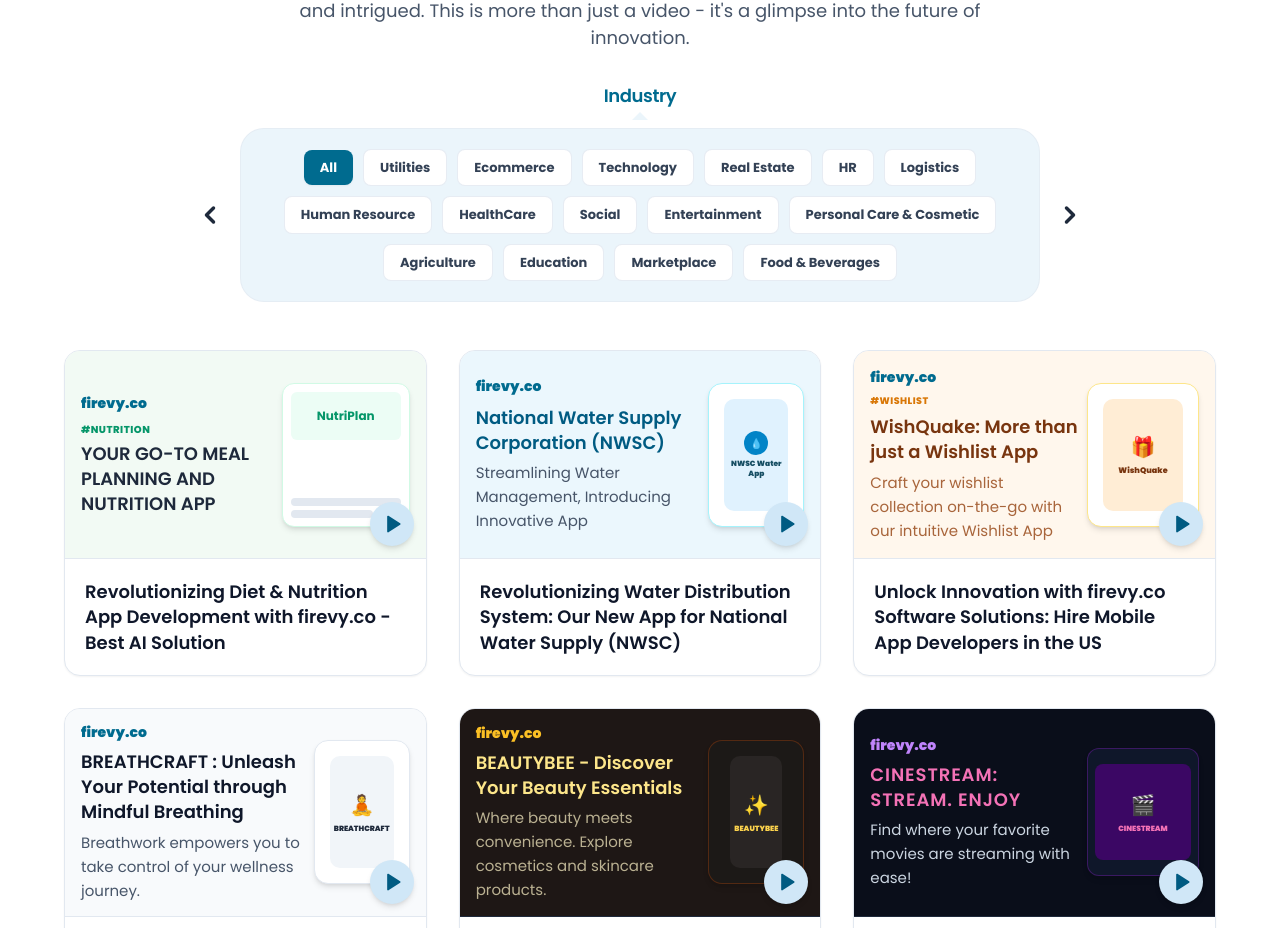
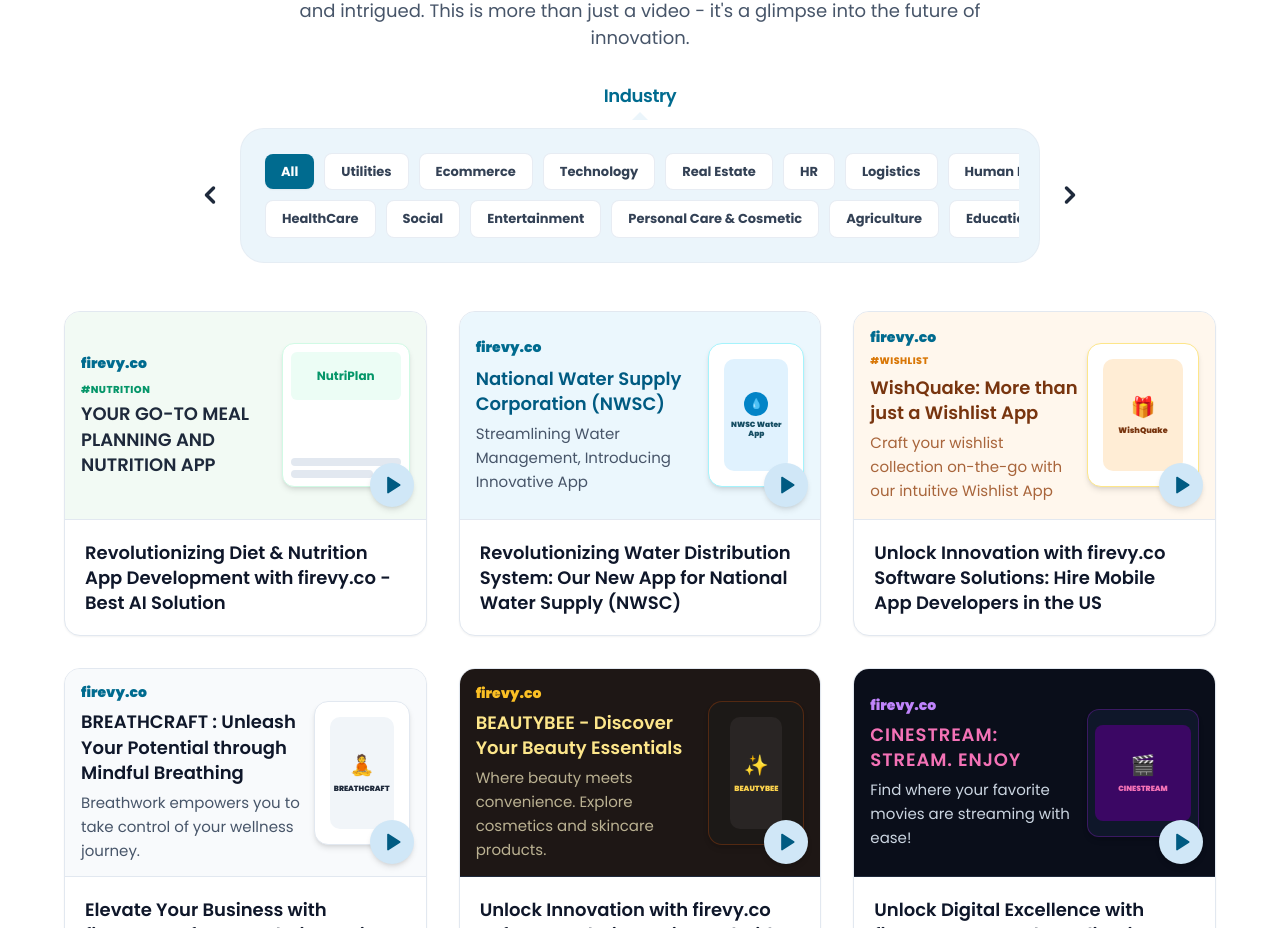
Before and after one commit to rutvik0118/Firevy, a React (Vite) app in the folder frontend/: page /insightful-video in a window 1280 px wide. Shown: the part 1000-1928 px from the top of the page. Built offline with nearby package versions, Linux system fonts and the light colour scheme; no server answers.

Commit message:
Add and update InsightfulVideos, VideoTestimonial, ClutchTestimonial components

```diff
--- a/frontend/src/pages/InsightfulVideos.jsx
+++ b/frontend/src/pages/InsightfulVideos.jsx
@@ -271,9 +271,14 @@ export const InsightfulVideos = () => {
                 <ChevronLeft className="w-7 h-7 stroke-[3]" />
               </button>
 
-              <div className="bg-[#EBF5FB] rounded-[24px] p-5 border border-slate-200/60 shadow-xs flex-1 max-w-4xl">
-                <div className="flex flex-wrap items-center justify-center gap-2.5">
-                  {categories.map((cat) => (
+              <div className="bg-[#EBF5FB] rounded-[24px] p-4 sm:p-5 border border-slate-200/60 shadow-xs flex-1 max-w-5xl overflow-hidden">
+                <div
+                  ref={filterScrollRef}
+                  className="overflow-x-auto no-scrollbar scroll-smooth space-y-2.5 py-1 px-1"
+                >
+                  {/* Row 1 */}
+                  <div className="flex items-center space-x-2.5 min-w-max">
+                    {['All', 'Utilities', 'Ecommerce', 'Technology', 'Real Estate', 'HR', 'Logistics', 'Human Resource'].map((cat) => (
                       <button
                         key={cat}
                         onClick={() => {
@@ -289,6 +294,27 @@ export const InsightfulVideos = () => {
                         {cat}
                       </button>
                     ))}
+                  </div>
+
+                  {/* Row 2 */}
+                  <div className="flex items-center space-x-2.5 min-w-max">
+                    {['HealthCare', 'Social', 'Entertainment', 'Personal Care & Cosmetic', 'Agriculture', 'Education', 'Marketplace', 'Food & Beverages'].map((cat) => (
+                      <button
+                        key={cat}
+                        onClick={() => {
+                          setActiveCategory(cat);
+                          setVisibleCount(6);
+                        }}
+                        className={`px-4 py-2 rounded-[8px] text-[13px] font-[700] whitespace-nowrap transition-all font-sans ${
+                          activeCategory === cat
+                            ? 'bg-[#006B8F] text-white shadow-sm'
+                            : 'bg-white text-slate-700 hover:bg-slate-50 border border-slate-200/80'
+                        }`}
+                      >
+                        {cat}
+                      </button>
+                    ))}
+                  </div>
                 </div>
               </div>
 
```
Lines whose indentation alone changed are shown as unchanged.
